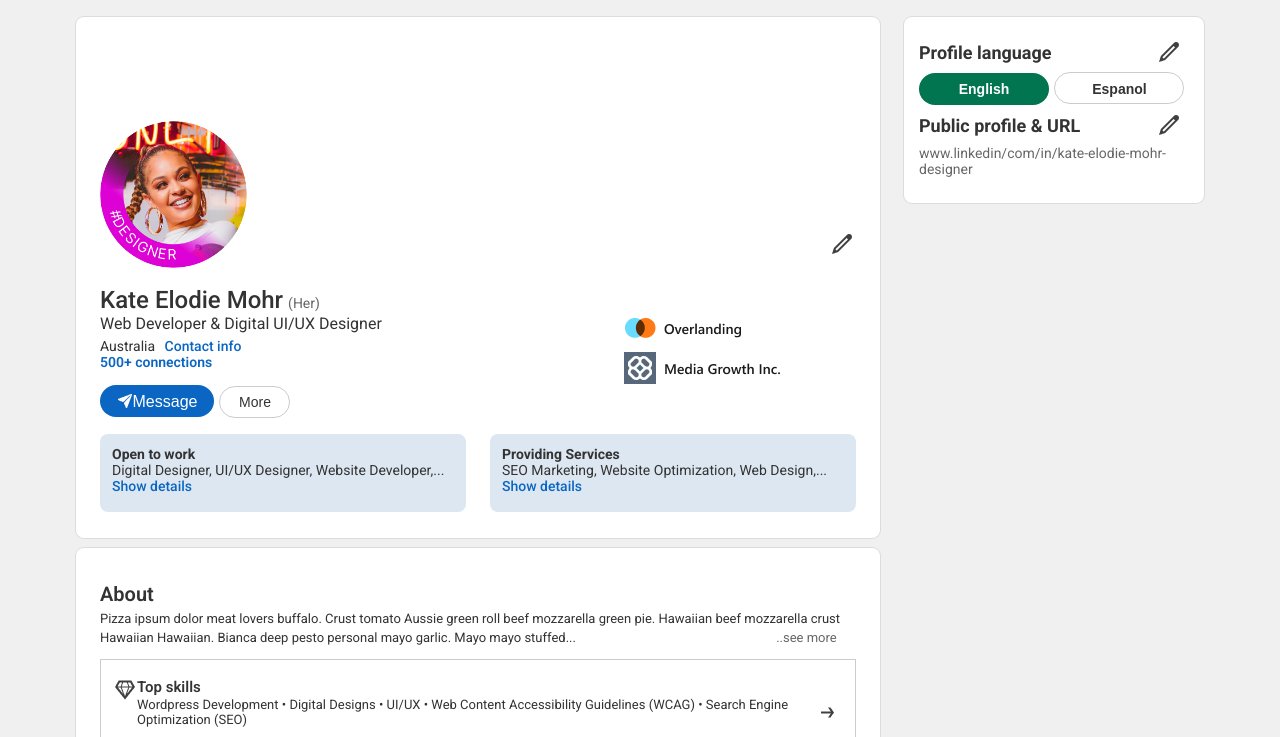
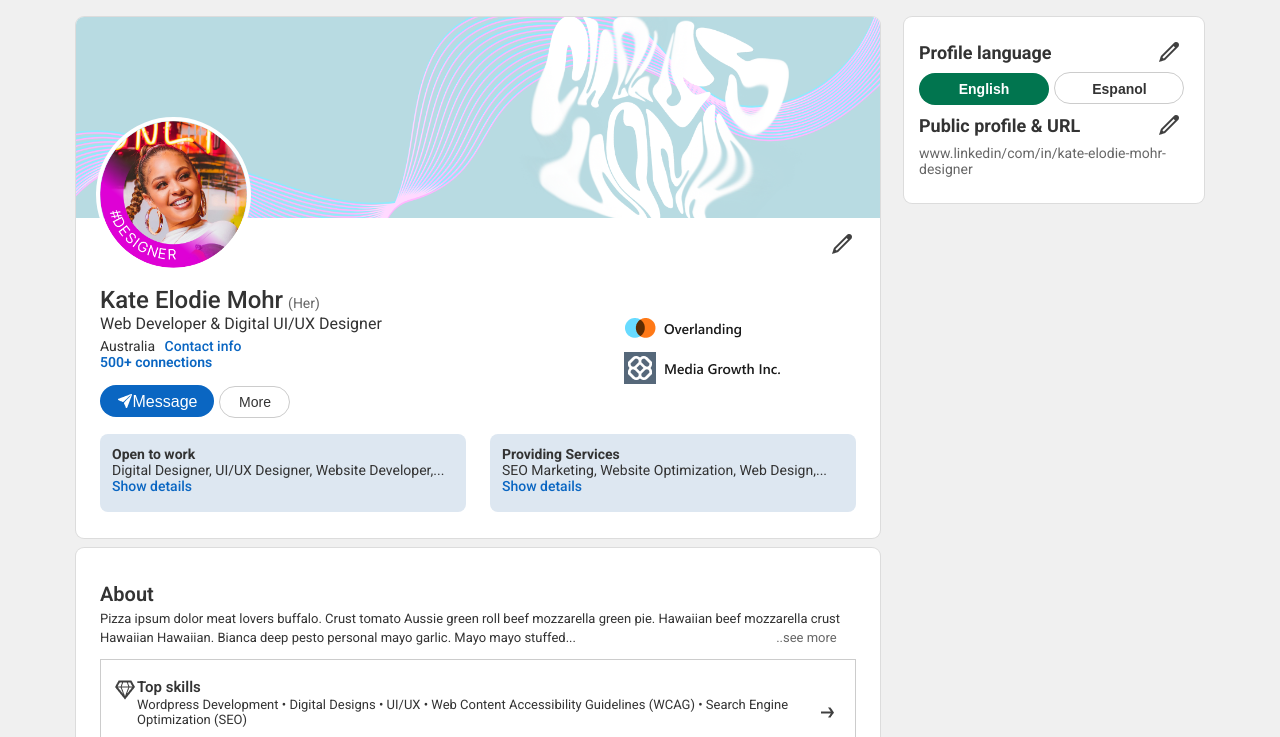
Before and after one commit to Oluwaseun-A-0131/Linkedin-Profile-mockup, a plain HTML site: page index.html in a window 1280 px wide. Shown: the part 63-800 px from the top of the page. Drawn offline with Linux system fonts and the light colour scheme; the site is published under a folder, as on GitHub Pages, so addresses that start at the root find nothing.

Commit message:
Update style.css

```diff
--- a/style.css
+++ b/style.css
@@ -184,7 +184,7 @@ a span {
     height: 201px;
     width: 100%;
     border-radius: 8px 8px 0px 0px;
-    background: url(/assets/header/Cover_photo.png) center/cover no-repeat;
+    background: url(assets/header/Cover_photo.png) center/cover no-repeat;
 }
 .cover .pfp img {
     position: absolute;
```
